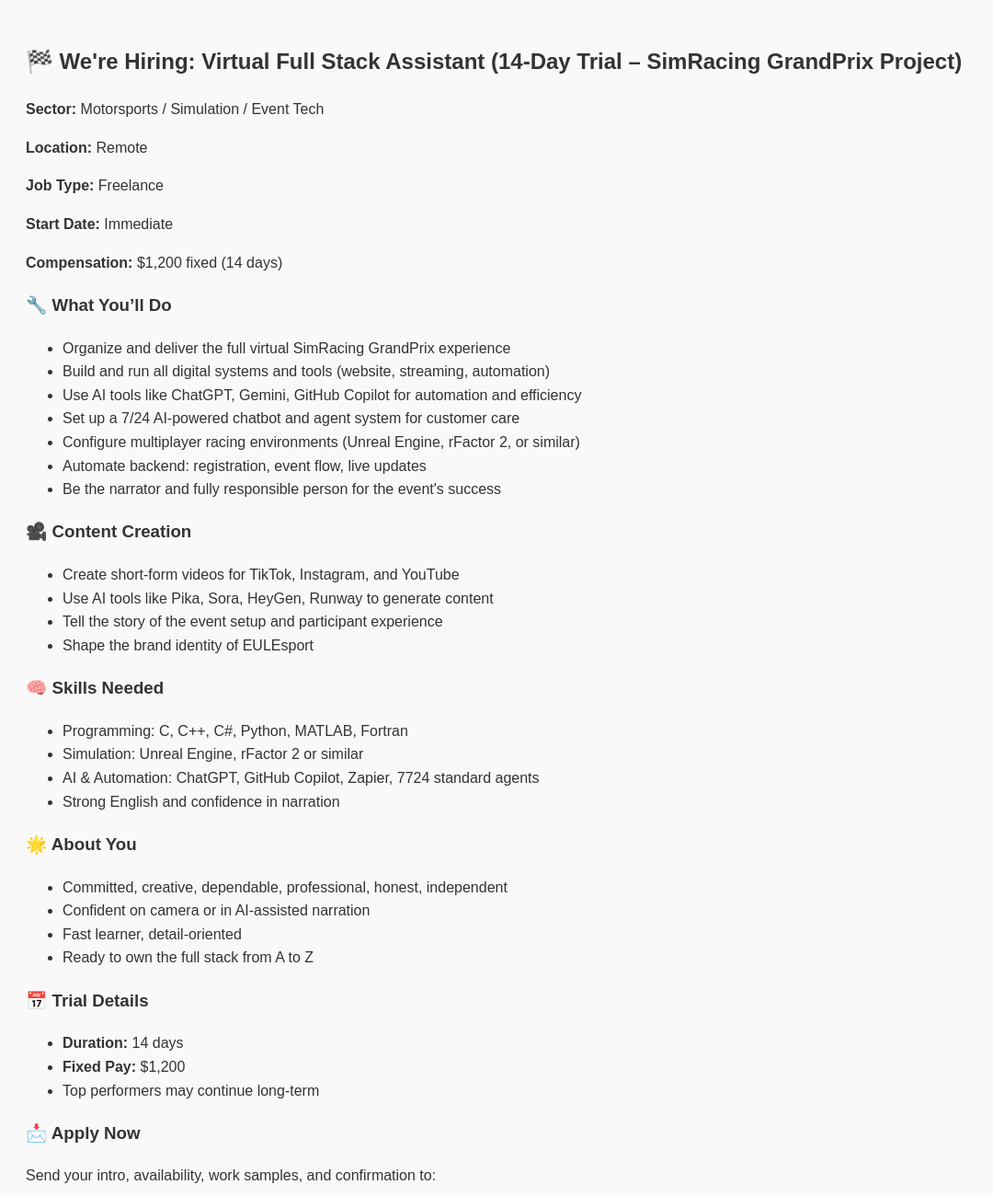
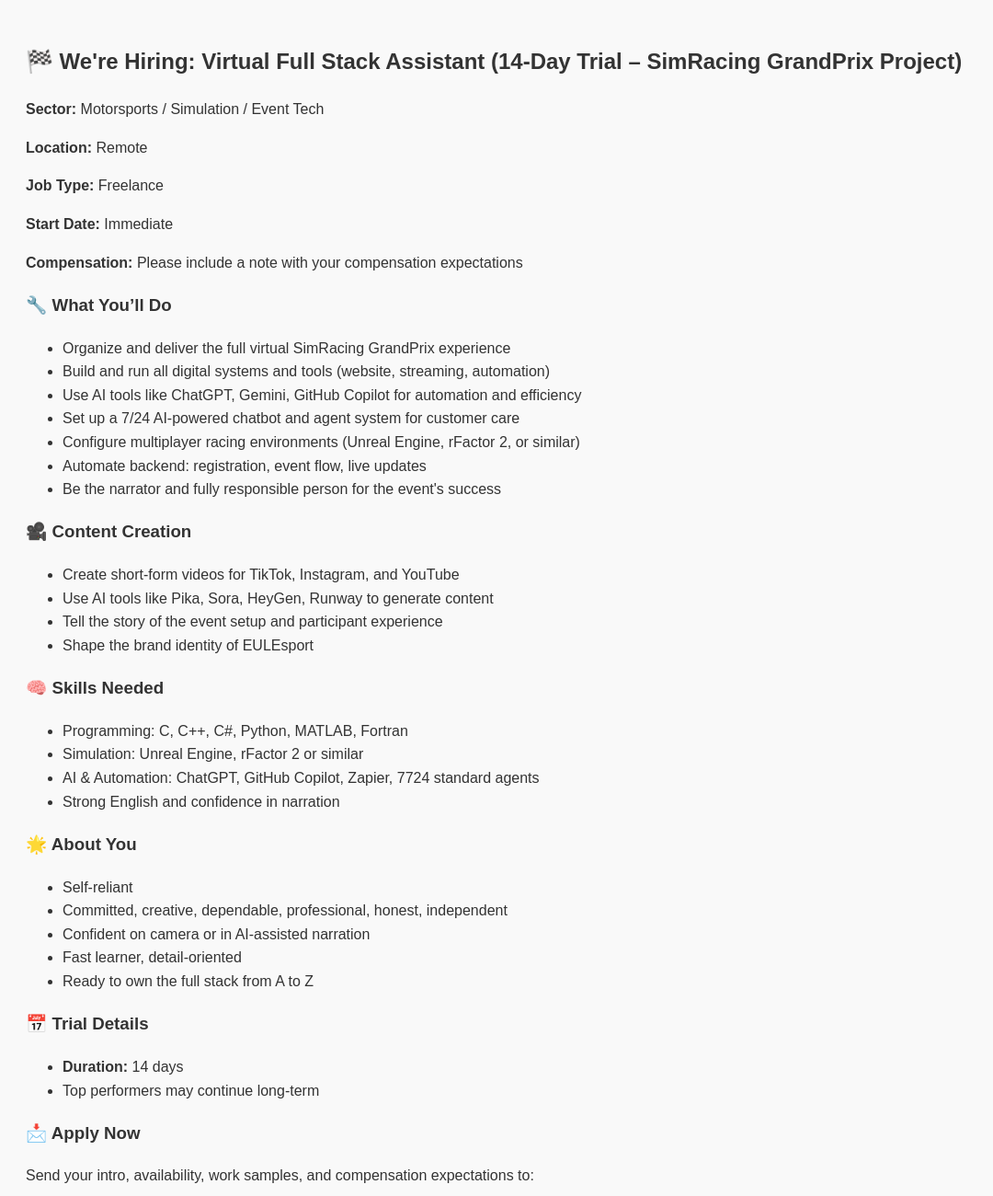
Before and after one commit to eule-club/simracing, a plain HTML site: page job-posting.html in a window 1280 px wide. Shown: the top 1300 px of the page at 92% size, without its empty margins (0-1080 px from the left). Drawn offline with Linux system fonts and the light colour scheme.

Commit message:
Update job-posting.html

```diff
--- a/job-posting.html
+++ b/job-posting.html
@@ -10,7 +10,7 @@
   <p><strong>Location:</strong> Remote</p>
   <p><strong>Job Type:</strong> Freelance</p>
   <p><strong>Start Date:</strong> Immediate</p>
-  <p><strong>Compensation:</strong> $1,200 fixed (14 days)</p>
+  <p><strong>Compensation:</strong> Please include a note with your compensation expectations</p>
 
   <h3>🔧 What You’ll Do</h3>
   <ul>
@@ -41,6 +41,7 @@
 
   <h3>🌟 About You</h3>
   <ul>
+    <li>Self-reliant</li>
     <li>Committed, creative, dependable, professional, honest, independent</li>
     <li>Confident on camera or in AI-assisted narration</li>
     <li>Fast learner, detail-oriented</li>
@@ -50,12 +51,11 @@
   <h3>📅 Trial Details</h3>
   <ul>
     <li><strong>Duration:</strong> 14 days</li>
-    <li><strong>Fixed Pay:</strong> $1,200</li>
     <li>Top performers may continue long-term</li>
   </ul>
 
   <h3>📩 Apply Now</h3>
-  <p>Send your intro, availability, work samples, and confirmation to:</p>
+  <p>Send your intro, availability, work samples, and compensation expectations to:</p>
   <p><strong>Email:</strong> <a href="mailto:eulepro7@gmail.com">eulepro7@gmail.com</a></p>
 
   <p>Let’s redefine motorsport — virtually, intelligently, and beautifully.</p>
```
